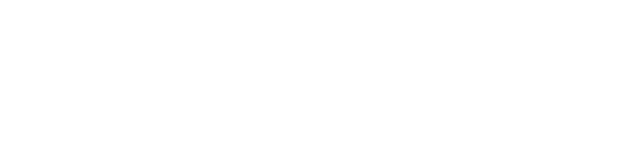
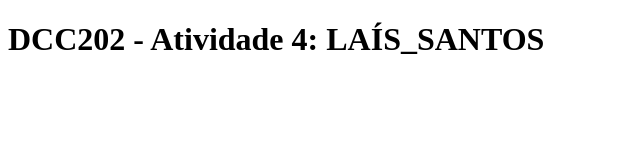
Before and after one commit to ufjf-dcc202/ufjf-dcc202-2023-3-b-atv4-laissantostz, a website: page index.html in a window 1280 px wide. Shown: the whole page, without its empty margins (0-640 px from the left). Drawn offline with Linux system fonts and the light colour scheme.

Commit message:
adiciona conteudo ao index.html

```diff
--- a/index.html
+++ b/index.html
@@ -8,7 +8,9 @@
 </head>
 
 <body>
-
+  <main>
+    <h1>DCC202 - Atividade 4: LAÍS_SANTOS</h1>
+  </main>
 </body>
 
 </html>
```
